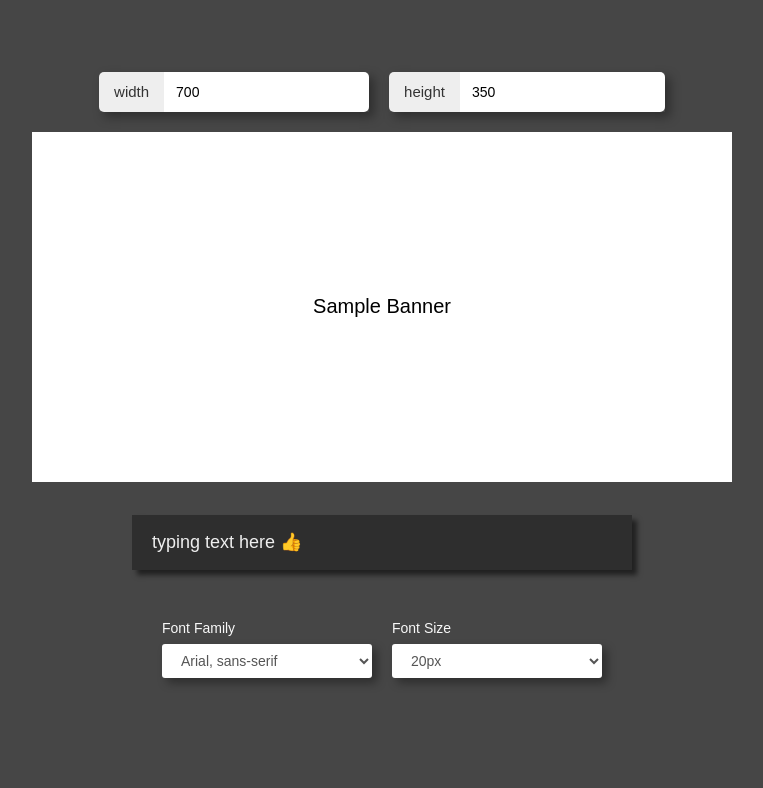
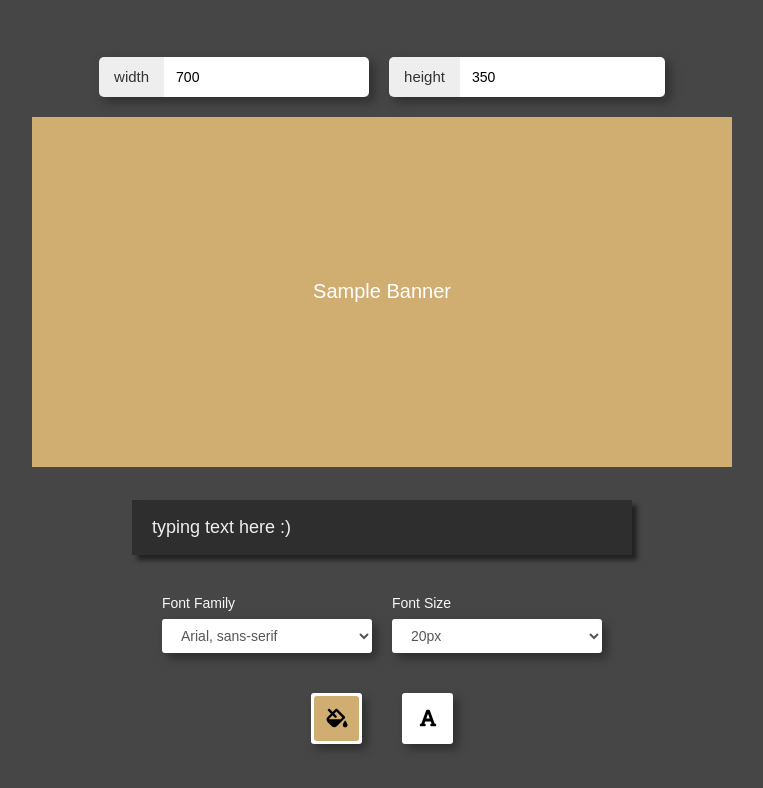
Before and after one commit to JIHYE-P/react-banner-create, a React (Create React App) app: page / in a window 1280 px wide. Shown: the top 788 px of the page, without its empty margins (258-1021 px from the left). Built offline with nearby package versions, Linux system fonts and the light colour scheme.

Commit message:
완성!!!!!!!

```diff
--- a/package.json
+++ b/package.json
@@ -3,10 +3,14 @@
   "version": "0.1.0",
   "private": true,
   "dependencies": {
+    "@fortawesome/fontawesome-svg-core": "^1.2.28",
+    "@fortawesome/free-solid-svg-icons": "^5.13.0",
+    "@fortawesome/react-fontawesome": "^0.1.9",
     "@testing-library/jest-dom": "^4.2.4",
     "@testing-library/react": "^9.5.0",
     "@testing-library/user-event": "^7.2.1",
     "react": "^16.13.1",
+    "react-color": "^2.18.0",
     "react-dom": "^16.13.1",
     "react-scripts": "3.4.1",
     "styled-components": "^5.1.0"
--- a/src/App.js
+++ b/src/App.js
@@ -1,10 +1,14 @@
-import React, { useState } from 'react';
+import React, { useState, useEffect } from 'react';
 import './App.css';
 import styled from 'styled-components';
 import SizeField from './components/SizeField'
 import Preview from './components/Preview';
 import TextField from './components/TextField';
 import FontEditor from './components/FontEditor';
+import ColorPicker from './components/ColorPicker';
+import { faFillDrip, faFont } from '@fortawesome/free-solid-svg-icons'
+import { ChromePicker } from 'react-color'
+import { randomHexColor, getContrast } from './utils';
 
 const StyledBannerSizeField = styled.div`
   text-align: center;
@@ -17,38 +21,68 @@ const StyledBannerTextField = styled.div`
   margin: 0 auto;
 `
 const StyledFontEditor = styled.div`
-  margin: 50px 0;
+  margin: 40px 0;
   text-align: center;
   select {
     width: 210px;
   }
 `
+const StyledColorEditor = styled.div`
+  position: relative;
+  display: inline-block;
+  > div {
+    margin: 0 20px;
+  }
+`
+
 const App = () => {
   const [sizeValue, setSizeValue] = useState({width: '700', height: '350'})
   const [fontTheme, setFontTheme] = useState({family: 'Arial, sans-serif', size: '20', color: '#000'})
   const [text, setText] = useState('Sample Banner')
-
+  const [bgColor, setBgColor] = useState({displayColorPicker: false, color: '#000000'})
+  const [textColor, setTextColor] = useState({displayColorPicker: false, color: '#ffffff'})
+  useEffect(() => {
+    const bgColorHex = randomHexColor()
+    const textColorHex = getContrast(bgColorHex)
+    setBgColor({...bgColor, color: `#${bgColorHex}`})
+    setFontTheme({...fontTheme, color: textColorHex})
+  }, [])
   const handleSizeChange = ({target}) => {
     setSizeValue(prev => ({...prev, [target.name]: target.value}))
   }
-
   const handleTextChange = ({target}) => {
     setText(target.value)
   }
-
   const handleFontTheme = ({target}) => {
     setFontTheme(prev => ({...prev, [target.name]: target.value}))
   }
+  const handleBgColorOpen = () => {
+    setBgColor({...bgColor, displayColorPicker: !bgColor.displayColorPicker})
+  }
+  const handleBgColorClose = () => {
+    setBgColor({...bgColor, displayColorPicker: false})
+  }
+  const handleBgColor = (color) => {
+    setBgColor({...bgColor, color: color.hex})
+  }
+  const handleTextColorOpen = () => {
+    setTextColor({...textColor, displayColorPicker: !textColor.displayColorPicker})
+  }
+  const handleTextColorClose = () => {
+    setTextColor({...textColor, displayColorPicker: false})
+  }
+  const handleTextColor = (color) => {
+    setTextColor({...textColor, color: color.hex})
+    setFontTheme({...fontTheme, color: color.hex})
+  }
 
-  const {width, height} = sizeValue
-  const placeholder = 'typing text here 👍'
-
+  const placeholder = 'typing text here :)'
   return <section style={{textAlign: 'center'}}>
     <StyledBannerSizeField>
       <SizeField sizeValue={sizeValue} onChange={handleSizeChange} />
     </StyledBannerSizeField>
     <StyledBannerPreview>
-      <Preview width={width} height={height} backgroundColor='#fff' text={text} fontTheme={fontTheme} />
+      <Preview width={sizeValue.width} height={sizeValue.height} backgroundColor={bgColor.color} text={text} fontTheme={fontTheme} />
     </StyledBannerPreview>
     <StyledBannerTextField>
       <TextField
@@ -61,6 +95,24 @@ const App = () => {
     <StyledFontEditor>
       <FontEditor onChange={handleFontTheme} />
     </StyledFontEditor>
+    <StyledColorEditor>
+      <ColorPicker
+        onOpen={handleBgColorOpen}
+        onClose={handleBgColorClose}
+        color={bgColor.color}
+        icon={faFillDrip}
+        displayColorPicker={bgColor.displayColorPicker}
+        colorPicker={<ChromePicker color={bgColor.color} onChange={handleBgColor} disableAlpha={true} />}
+      />
+      <ColorPicker
+        onOpen={handleTextColorOpen}
+        onClose={handleTextColorClose}
+        color={textColor.color}
+        icon={faFont}
+        displayColorPicker={textColor.displayColorPicker}
+        colorPicker={<ChromePicker color={textColor.color} onChange={handleTextColor} disableAlpha={true} />}
+      />
+    </StyledColorEditor>
   </section>
 }
 
--- /dev/null
+++ b/src/components/ColorPicker.js
@@ -0,0 +1,62 @@
+import React from 'react'
+import styled from 'styled-components'
+import { FontAwesomeIcon } from '@fortawesome/react-fontawesome'
+
+const StyledSvg = styled.span`
+  display: block;
+  position: absolute;
+  left: 50%;
+  top: 50%;
+  transform: translate(-50%, -50%);
+  background-color: transparent;
+  color: #000000;
+`
+const StyledColorPickerWrap= styled.div`
+  display: inline-block;
+  vertical-align: middle;
+  position: relative;
+`
+const StyledColorPicker = styled.div`
+  padding: 3px;
+  background-color: #fff;
+  border-radius: 3px;
+  box-shadow: 5px 5px 10px rgba(0,0,0,0.35);
+  cursor: pointer;
+`
+const ColorSwatch = styled.div`
+  width: 45px;
+  height: 45px;
+  border-radius: 3px;
+  background-color: ${props => props.color};
+`
+const StyledColorPopover = styled.div`
+  position: absolute;
+  left: 0;
+  top: 70px;
+  z-index: 2;
+  margin-bottom: 50px;
+`
+const StyledColorCover = styled.div`
+  position: fixed;
+  left: 0;
+  right: 0;
+  top: 0;
+  bottom: 0;
+`
+
+const ColorPicker = ({onOpen, onClose, color, icon, displayColorPicker, colorPicker }) => {
+  return <StyledColorPickerWrap>
+    <StyledColorPicker onClick={onOpen}>
+      <ColorSwatch color={color}></ColorSwatch>
+      <StyledSvg><FontAwesomeIcon icon={icon} size="lg" /></StyledSvg>
+    </StyledColorPicker>
+    {displayColorPicker ? <>
+      <StyledColorCover onClick={onClose}></StyledColorCover>
+      <StyledColorPopover>
+        {colorPicker}
+      </StyledColorPopover>
+    </> : null}
+  </StyledColorPickerWrap>
+}
+
+export default ColorPicker
--- a/src/utils.js
+++ b/src/utils.js
@@ -1,4 +1,3 @@
-
 export const setCanvasText = (canvas, text, theme) => {
   const ctx = canvas.getContext('2d')
   const x = canvas.width/2
@@ -11,5 +10,24 @@ export const setCanvasText = (canvas, text, theme) => {
   ctx.fillText(text, x, y)
 }
 
-export const fontFamilyList = ['Arial, sans-serif', 'Courier, serif', 'Times New Roman, serif', 'Impact, sans-serif', '궁서, serif', '돋움, sans-serif', '바탕, sans-serif']
+export const fontFamilyList = [
+  'Arial, sans-serif',
+  'Courier, serif',
+  'Times New Roman, serif',
+  'Impact, sans-serif',
+  '궁서, serif',
+  '돋움, sans-serif',
+  '바탕, sans-serif'
+]
 export const fontSizeList = [20, 30, 40, 50, 60, 70, 80, 90, 100, 120]
+
+// 16777215 === ffffff
+export const randomHexColor = () => `${Math.floor(Math.random() * 16777215).toString(16)}`
+
+export const getContrast = (color) => {
+  const r = parseInt(color.substr(0, 2), 16)
+  const g = parseInt(color.substr(2, 2), 16)
+  const b = parseInt(color.substr(4, 2), 16)
+  const yiq = (r * 299 + g * 587 + b * 114) / 1000
+  return yiq >= 220 ? '#000000' : '#ffffff'
+}
```
Also changed, not shown: src/components/BgColorPicker.js (added, +63 -0 lines), src/components/TextColorPicker.js (added, +63 -0 lines), 1 other file (tests, documents, lock files or other folders).
